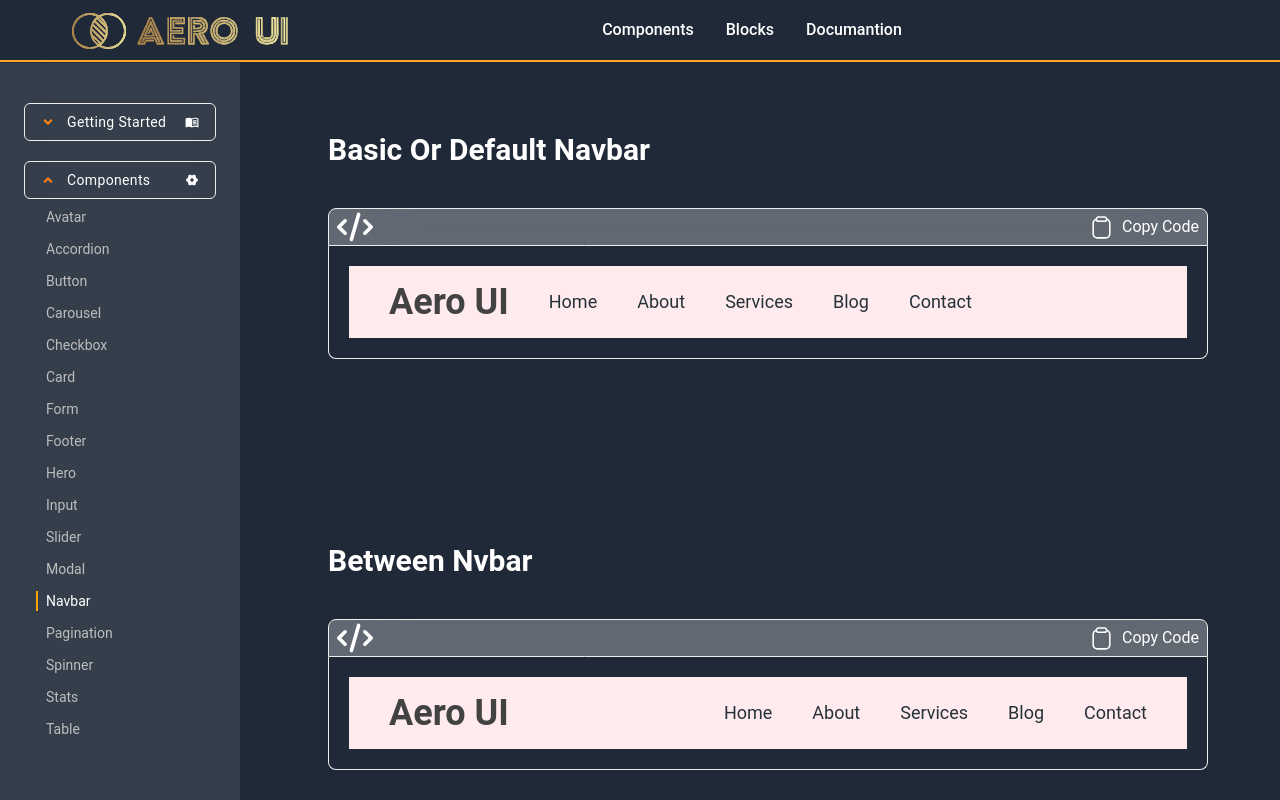
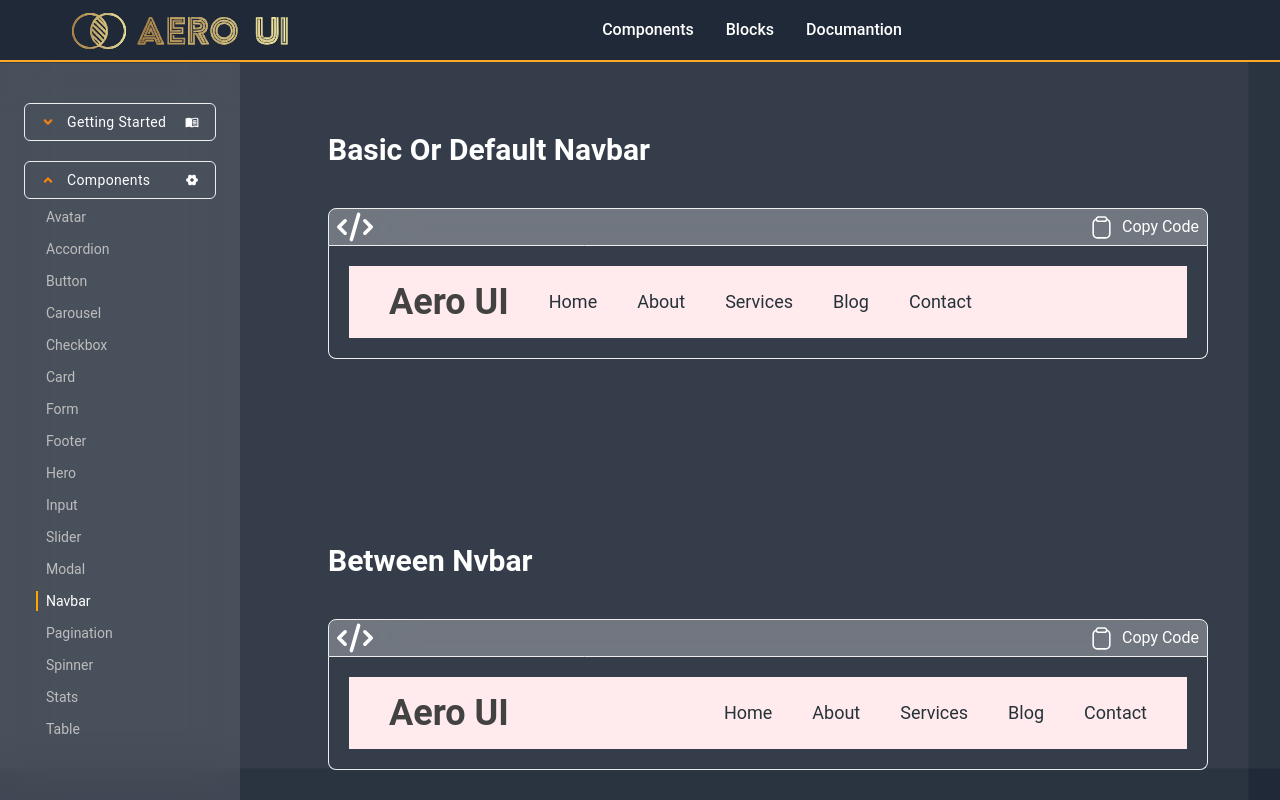
Before and after one commit to akash-khan-311/softui, a React (Vite) app: page /components/navbar in a window 1280 px wide. Shown: the top 800 px of the page. Built offline with nearby package versions, Linux system fonts and the light colour scheme.

Commit message:
box line added in th UI

```diff
--- a/src/Layout/Root.jsx
+++ b/src/Layout/Root.jsx
@@ -3,7 +3,7 @@ import Navbar from "../components/Navbar";
 
 const Root = () => {
   return (
-    <div className="relative z-40">
+    <div className="relative z-40 ">
       <Navbar />
       <div className="lg:px-0 px-5">
         <Outlet />
--- a/src/index.css
+++ b/src/index.css
@@ -7,6 +7,27 @@ body {
   opacity: 1;
   background-color: rgb(31, 41 ,55);
   background-attachment: fixed;
+  width: 100%;
+  height: 100%;
+
+
+  --gap: 2em;
+  --line: 1px;
+  --color: rgba(255, 255, 255, 0.048);
+
+  background-image: linear-gradient(
+      -90deg,
+      transparent calc(var(--gap) - var(--line)),
+      var(--color) calc(var(--gap) - var(--line) + 1px),
+      var(--color) var(--gap)
+    ),
+    linear-gradient(
+      0deg,
+      transparent calc(var(--gap) - var(--line)),
+      var(--color) calc(var(--gap) - var(--line) + 1px),
+      var(--color) var(--gap)
+    );
+  background-size: var(--gap) var(--gap);
 }
 
 .navbar {
```
